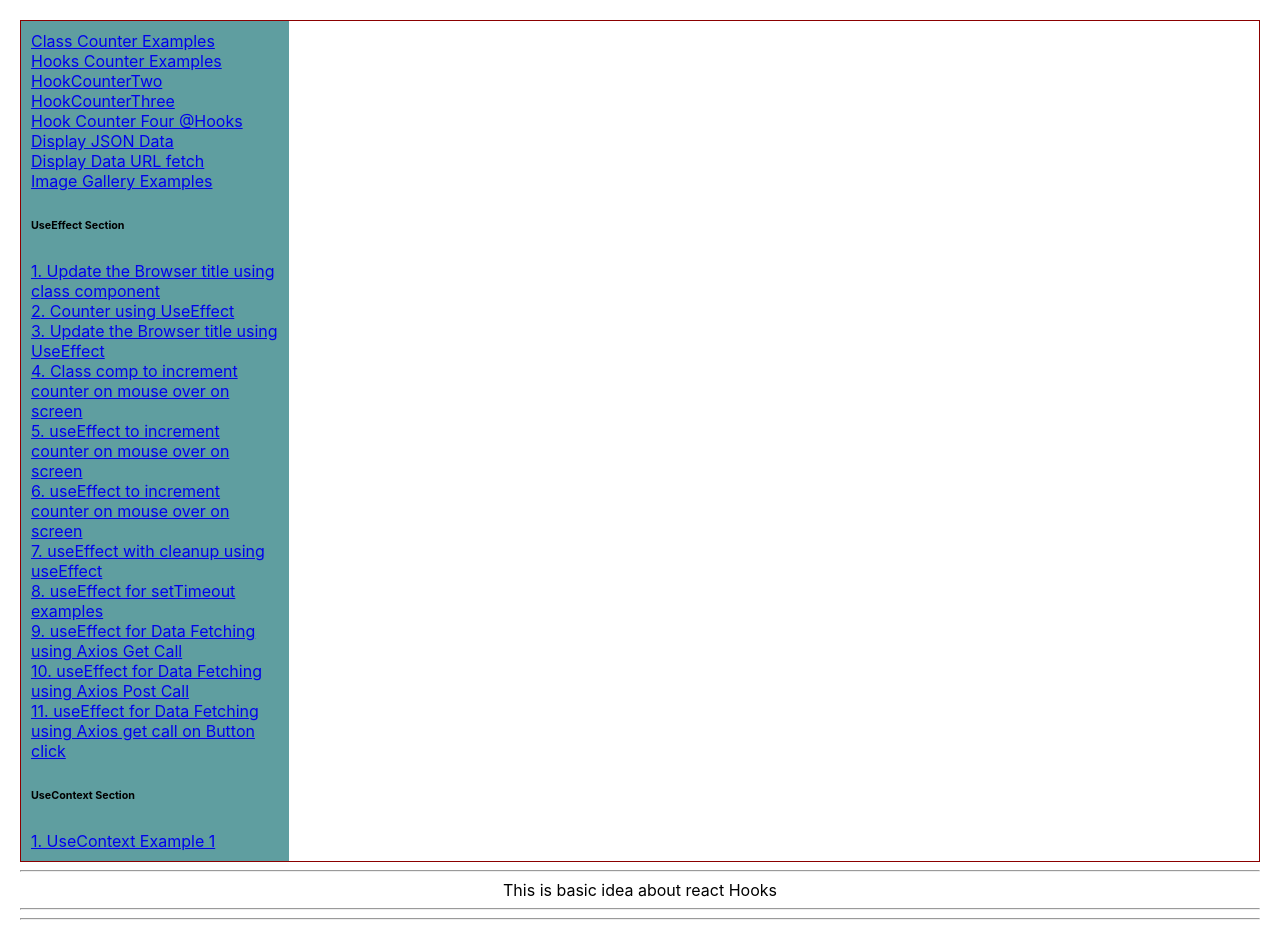
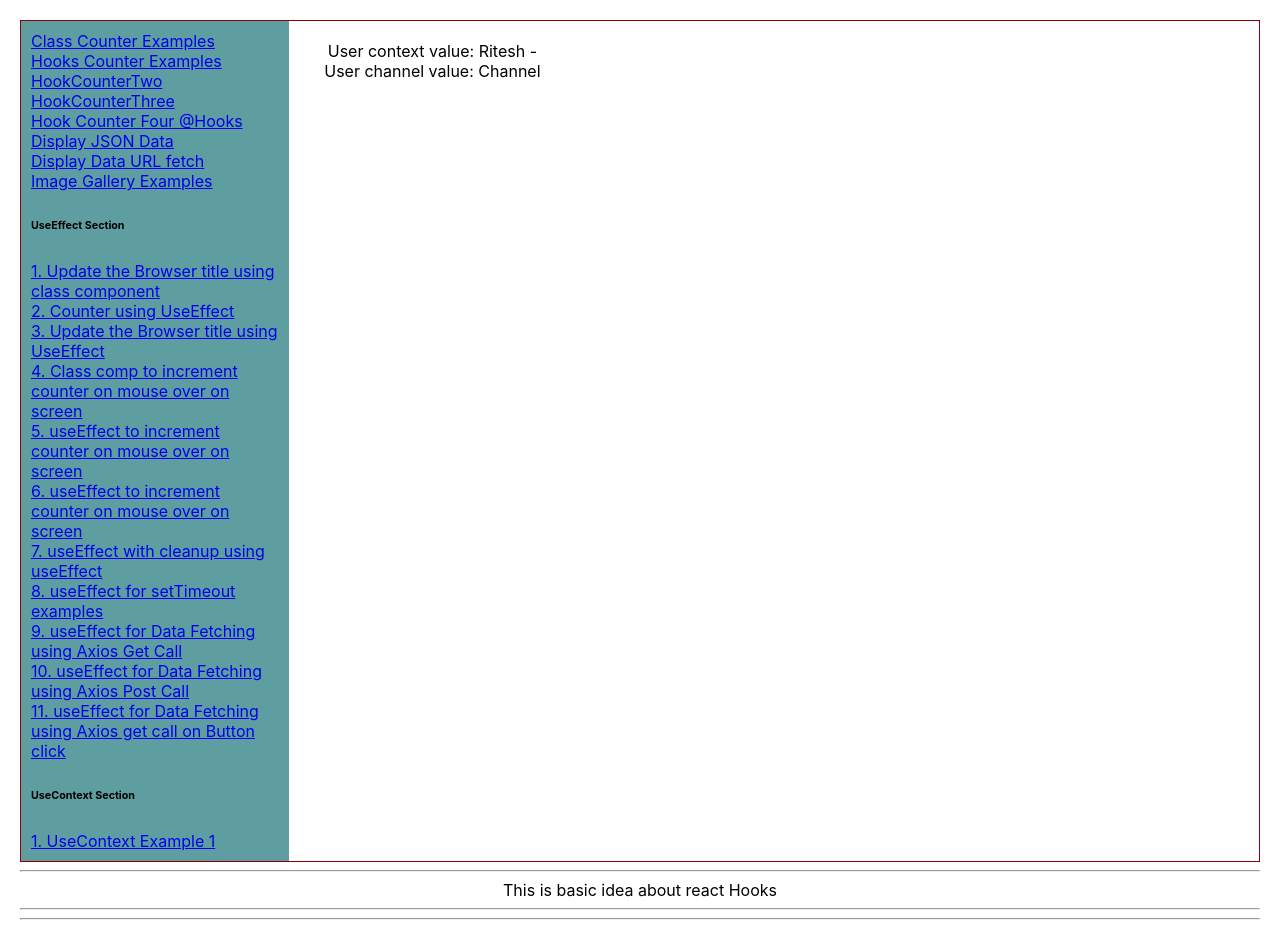
Before and after one commit to riteshfsd/react-hooks-api, a React (Create React App) app: page /UseContextMain in a window 1280 px wide. Built offline with nearby package versions, Linux system fonts and the light colour scheme.

Commit message:
Added useContext code

```diff
--- a/src/App.js
+++ b/src/App.js
@@ -18,7 +18,7 @@ import UseEffectExampleFour from '../src/components/hooks/useEffect/useEffectExa
 import UseEffectFetchDataAxiosGetCall from './components/hooks/useEffect/useEffectFetchDataAxiosGetCall';
 import UseEffectFetchDataAxiosPostCall from './components/hooks/useEffect/useEffectFetchDataAxiosPostCall';
 import UseEffectFetchDataAxiosGetOnBtnClick from './components/hooks/useEffect/useEffectFetchDataAxiosGetOnBtnClick';
-
+import UseContextMain from './components/hooks/useContext/useContextMain';
 import './App.css';
 
 import {
@@ -95,7 +95,7 @@ function App() {
               </div>
               <h6>UseContext Section</h6>
               <div>
-                <Link to="/UseEffectFetchDataAxiosGetOnBtnClick">1. UseContext Example 1 </Link>
+                <Link to="/UseContextMain">1. UseContext Example 1 </Link>
               </div>
             </div>
             <div className="router-right-menu-section">
@@ -118,7 +118,7 @@ function App() {
               <Route exact path='/UseEffectFetchDataAxiosGetCall' component={UseEffectFetchDataAxiosGetCall}></Route>
               <Route exact path='/UseEffectFetchDataAxiosPostCall' component={UseEffectFetchDataAxiosPostCall}></Route>
               <Route exact path='/UseEffectFetchDataAxiosGetOnBtnClick' component={UseEffectFetchDataAxiosGetOnBtnClick}></Route>
-              <Route exact path='/UseEffectFetchDataAxiosGetOnBtnClick' component={UseEffectFetchDataAxiosGetOnBtnClick}></Route>
+              <Route exact path='/UseContextMain' component={UseContextMain}></Route>
             </Switch>
             </div>
           </div>
--- /dev/null
+++ b/src/components/hooks/useContext/componentA.js
@@ -0,0 +1,11 @@
+import React, {useState} from 'react';
+import ComponentB from './componentB';
+
+function componentA() {
+    return(
+        <div>
+            <ComponentB />
+        </div>
+    )
+}
+export default componentA;
--- /dev/null
+++ b/src/components/hooks/useContext/componentB.js
@@ -0,0 +1,11 @@
+import React, {useState} from 'react';
+import ComponentC from './componentC';
+
+function componentB() {
+    return(
+        <div>
+            <ComponentC></ComponentC>
+        </div>
+    )
+}
+export default componentB;
--- /dev/null
+++ b/src/components/hooks/useContext/componentC.js
@@ -0,0 +1,25 @@
+import React, {useState} from 'react';
+import {UserContext, ChannelContext} from './useContextMain';
+
+function componentC() {
+    return(
+        <div>
+            <UserContext.Consumer>
+                {
+                    user => {
+                    return (
+                        <ChannelContext.Consumer>
+                            {
+                                channel => {
+                                return <div>User context value: {user} - User channel value: {channel}</div>
+                                }
+                            }
+                        </ChannelContext.Consumer>
+                    )
+                    }
+                }
+            </UserContext.Consumer>
+        </div>
+    )
+}
+export default componentC;
--- /dev/null
+++ b/src/components/hooks/useContext/useContextMain.js
@@ -0,0 +1,18 @@
+import React, {useState} from 'react';
+import ComponentA from '../useContext/componentA';
+
+export const UserContext = React.createContext();
+export const ChannelContext = React.createContext();
+
+function UseContextMain() {
+    return(
+        <div>
+            <UserContext.Provider value={'Ritesh'}>
+                <ChannelContext.Provider value={'Channel'}>
+                    <ComponentA />
+                </ChannelContext.Provider>
+            </UserContext.Provider>
+        </div>
+    )
+}
+export default UseContextMain;
```
Also changed, not shown: 1 other file (tests, documents, lock files or other folders).
